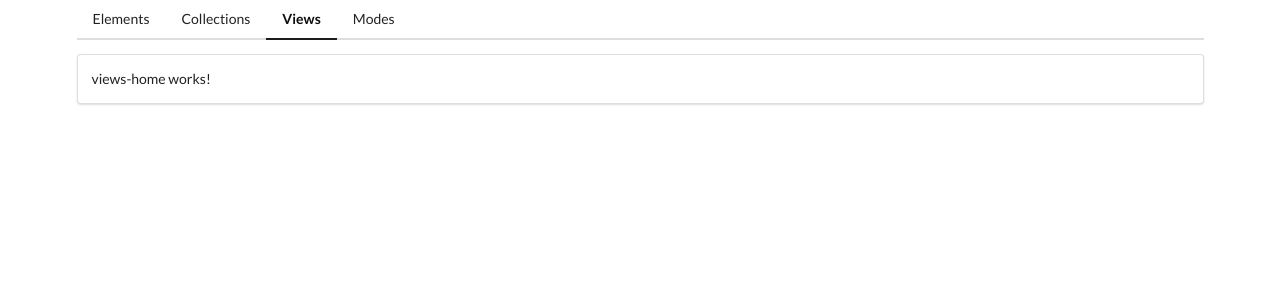
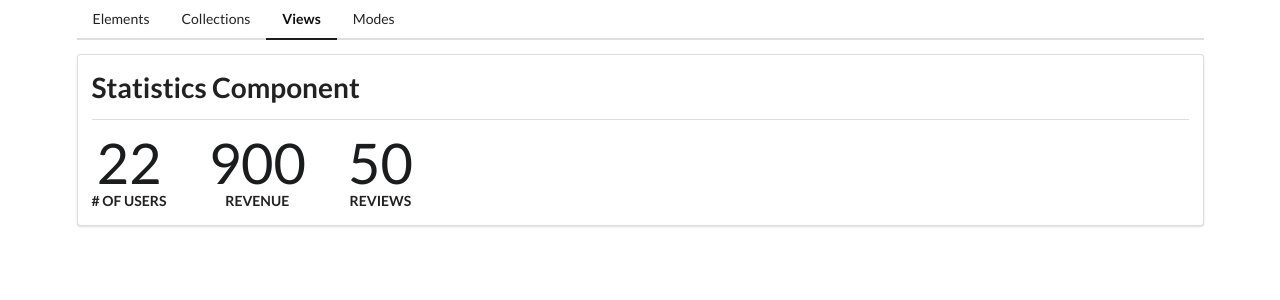
Before and after one commit to ken0901/Angular-Template-Syntax, an Angular app: page /views in a window 1280 px wide. Shown: the top 300 px of the page. Built offline with nearby package versions, Linux system fonts and the light colour scheme.

Commit message:
Displaying a list of statistics

```diff
--- a/src/app/projects/module-project/components/views-home/views-home.component.html
+++ b/src/app/projects/module-project/components/views-home/views-home.component.html
@@ -1 +1,2 @@
-<p>views-home works!</p>
+<app-divider>Statistics Component</app-divider>
+<app-statistics [data]="stats"></app-statistics>
--- a/src/app/projects/module-project/components/views-home/views-home.component.ts
+++ b/src/app/projects/module-project/components/views-home/views-home.component.ts
@@ -6,6 +6,11 @@
   styleUrls: ['./views-home.component.css']
 })
 export class ViewsHomeComponent implements OnInit {
+  stats = [
+    { value: 22, label: '# of Users'},
+    { value: 900, label: 'Revenue'},
+    { value: 50, label: 'Reviews'},
+  ];
 
   constructor() { }
 
--- /dev/null
+++ b/src/app/projects/module-project/components/views/statistics/statistics.component.html
@@ -0,0 +1,10 @@
+<div class="ui statistics">
+    <div class="statistic" *ngFor="let stat of data">
+        <div class="value">
+            {{ stat.value }}
+        </div>
+        <div class="label">
+            {{ stat.label }}
+        </div>
+    </div>
+</div>
--- /dev/null
+++ b/src/app/projects/module-project/components/views/statistics/statistics.component.ts
@@ -0,0 +1,16 @@
+import { Component, Input, OnInit } from '@angular/core';
+
+@Component({
+  selector: 'app-statistics',
+  templateUrl: './statistics.component.html',
+  styleUrls: ['./statistics.component.css']
+})
+export class StatisticsComponent implements OnInit {
+  @Input() data = [];
+
+  constructor() { }
+
+  ngOnInit(): void {
+  }
+
+}
```
Also changed, not shown: src/app/projects/module-project/module/views/views.module.ts (+6 -2 lines), src/app/projects/module-project/components/views/statistics/statistics.component.css (added), 1 other file (tests, documents, lock files or other folders).
